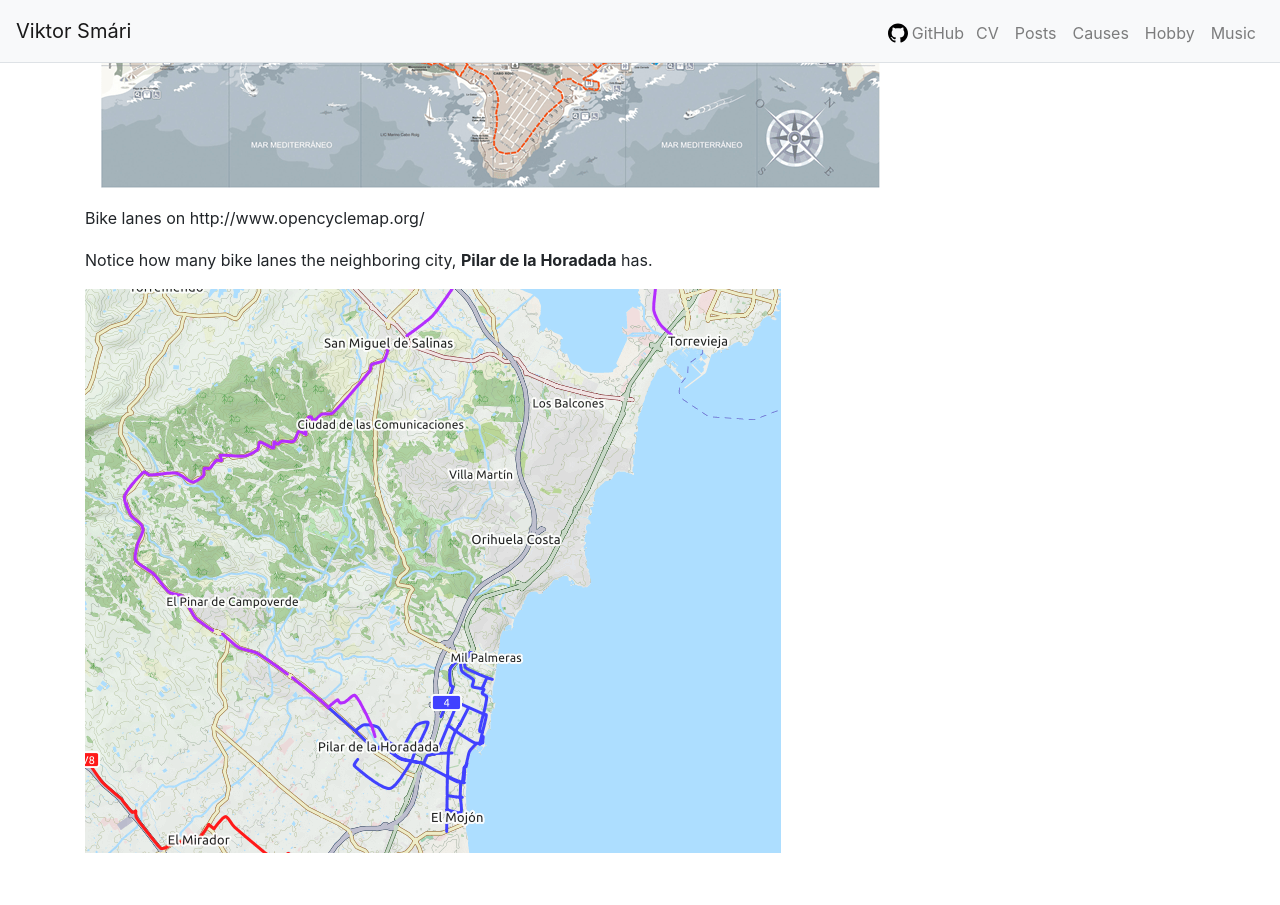
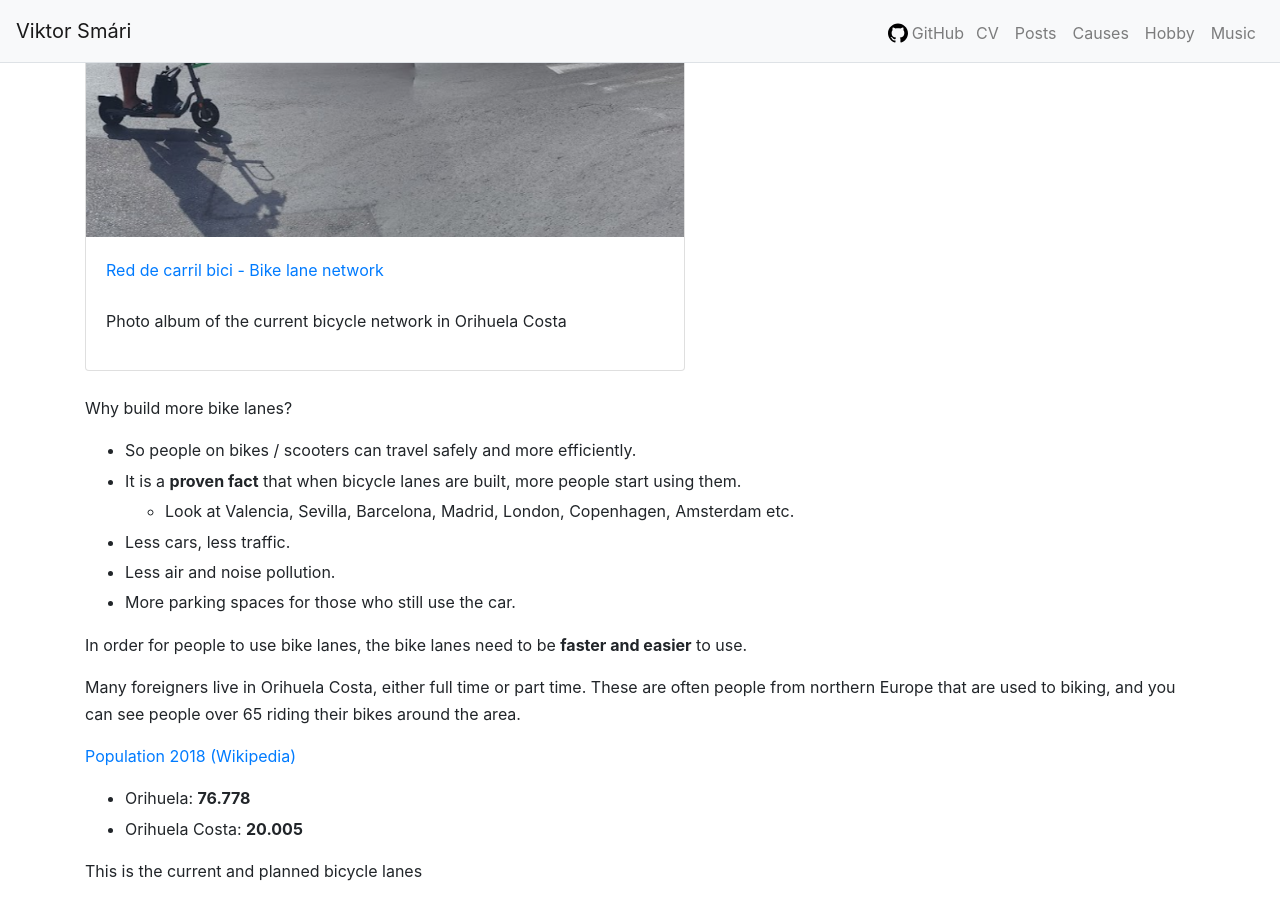
Before and after one commit to viktorsmari/viktorsmari.github.io, a Jekyll site: the page built from orihuela.md, in a window 1280 px wide and 1400 px high, scrolled down 1055 px. Shown: the top 905 px of the window. Built offline with Jekyll 4.4.1, drawn with Linux system fonts in a browser that asks for light colours; our own code applies the rules of GitHub Pages for plain Markdown files; comment, search, counter and statistics services are not loaded; some of the changed text lies outside the part shown.

Commit message:
Link to Orihuela

```diff
--- a/orihuela.md
+++ b/orihuela.md
@@ -1,6 +1,29 @@
-# Orihuela Costa bike lanes
+---
+title: Orihuela Costa bike lanes
+layout: page
+---
+
+### Orihuela Costa carril bici
 
 The plan for this blog post, is to show the **need** for more bike lanes in Orihuela Costa.
+
+New bike lanes suggestions I am working on using Google Maps layers:
+
+<iframe src="https://www.google.com/maps/d/u/0/embed?mid=1gfD2x3qBF_cIC6GDgHPWm5ZcJKOYYoeh" width="640" height="480"></iframe>
+
+<a target="_blank" href="https://www.google.com/maps/d/u/0/viewer?mid=1gfD2x3qBF_cIC6GDgHPWm5ZcJKOYYoeh&ll=37.93211364094911%2C-0.7370027499999998&z=14">
+Open in a new window
+</a>
+
+<div class="card my-4" style="width:600px">
+<a href="https://photos.app.goo.gl/HG58UKDLRJmYrqXt6" target="_blank">
+<img class="card-img-top" src="/assets/bikes.png" alt="Bike lanes in Orihuela Costa">
+</a>
+<div class="card-body">
+<a href="https://photos.app.goo.gl/HG58UKDLRJmYrqXt6" target="_blank">Red de carril bici - Bike lane network</a>
+<p class="mt-4">Photo album of the current bicycle network in Orihuela Costa</p>
+</div>
+</div>
 
 Why build more bike lanes?
 - So people on bikes / scooters can travel safely and more efficiently.
@@ -40,12 +63,6 @@
 
 <br>
 
-
-New bike lanes suggestions I am working on using Google Maps layers
-
-<iframe src="https://www.google.com/maps/d/u/0/embed?mid=1gfD2x3qBF_cIC6GDgHPWm5ZcJKOYYoeh" width="640" height="480"></iframe>
-
-<a href="https://photos.app.goo.gl/HG58UKDLRJmYrqXt6" target="_blank">Photo album of people on bikes and e-scooters in Orihuela Costa</a>
 
 In the La Zenia shopping mall, we see this sign about the benefits of biking.
 <img src="/assets/orihuela/benefits.png" class="img-fluid"/>
```
Also changed, not shown: index.md (+2 -0 lines), assets/bikes.png (added).
